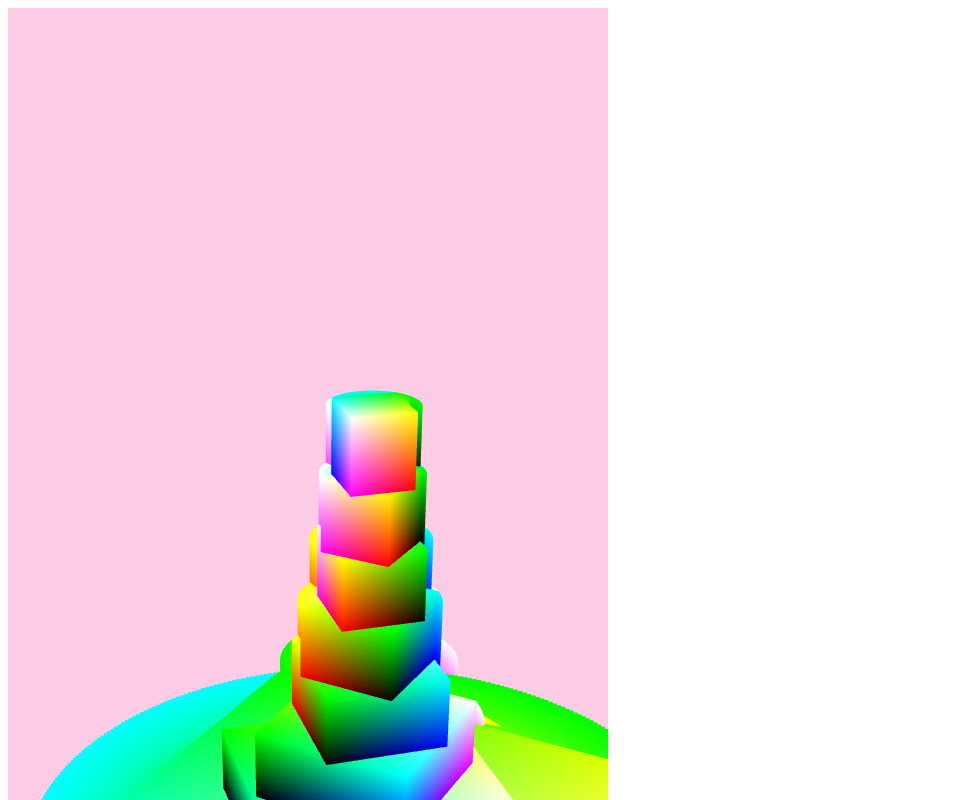
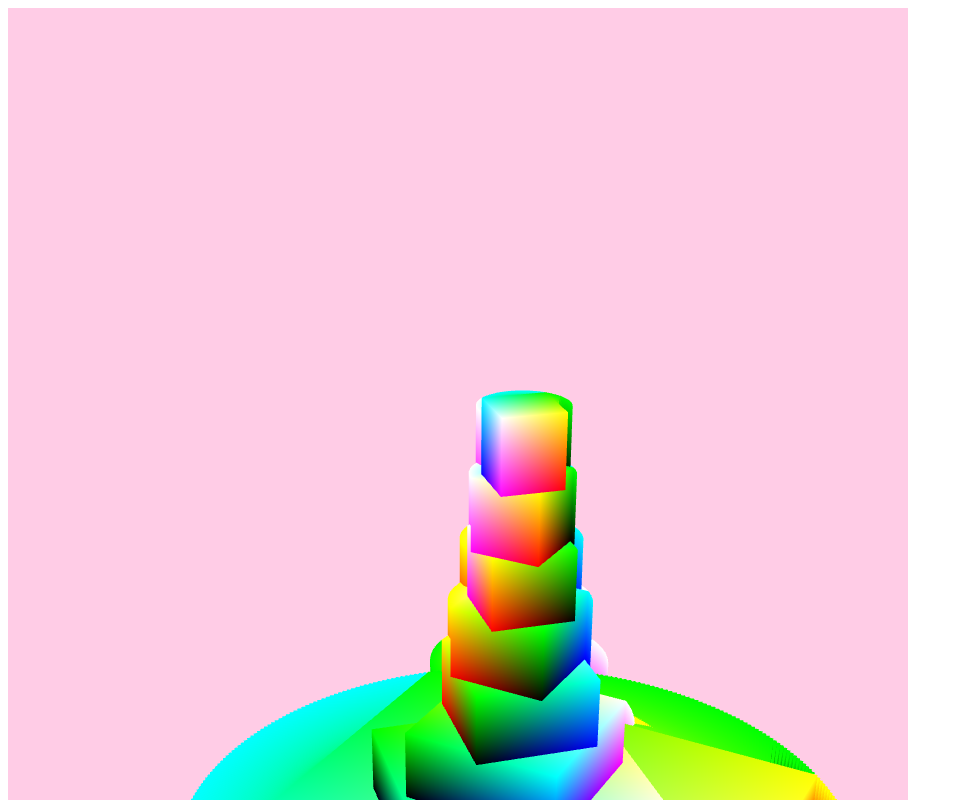
Before and after one commit to MrToWy/CG1, a plain HTML site: page UE5/kreis.html in a window 1280 px wide. Shown: the top 800 px of the page, without its empty margins (0-963 px from the left). Drawn offline with Linux system fonts and the light colour scheme.

Commit message:
resize canvas

```diff
--- a/UE5/kreis.html
+++ b/UE5/kreis.html
@@ -7,7 +7,7 @@
 
     </head>
     <body>
-        <canvas id="cg1" width="600" height=1200></canvas>
+        <canvas id="cg1" width="900" height=1200></canvas>
 
         <script src="gl-matrix.js"></script>
         <script src="turm.js"></script>
```
